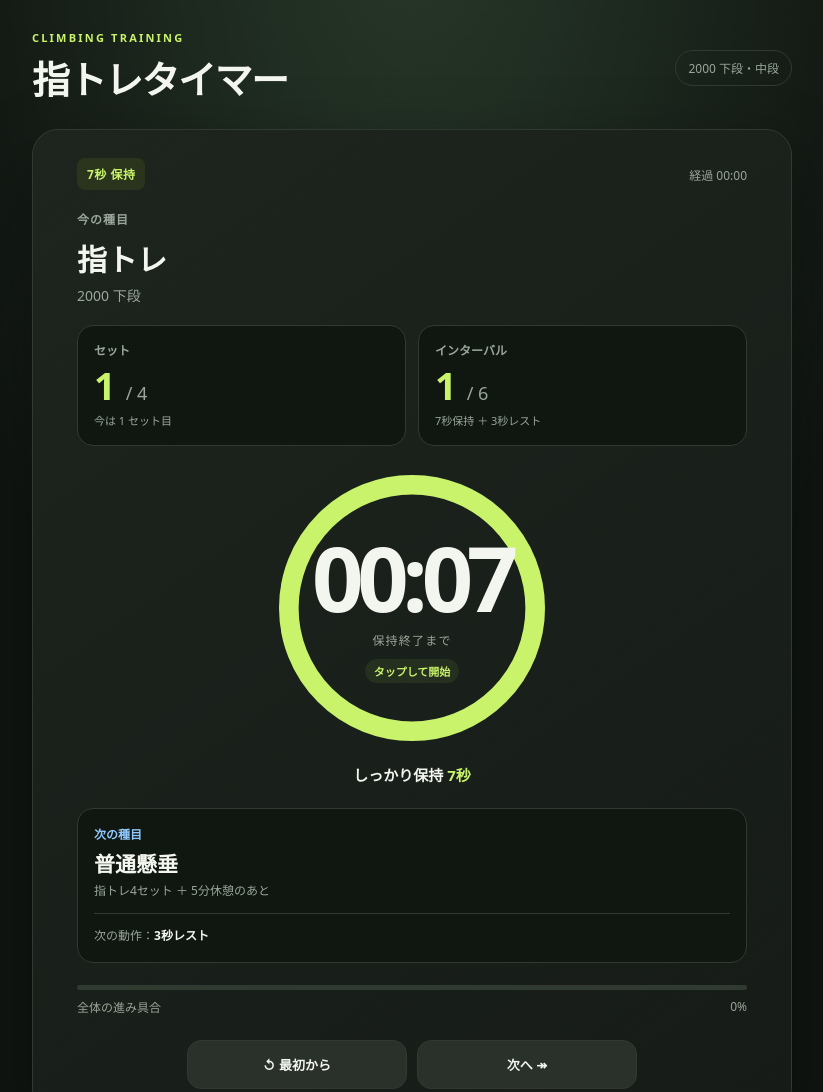
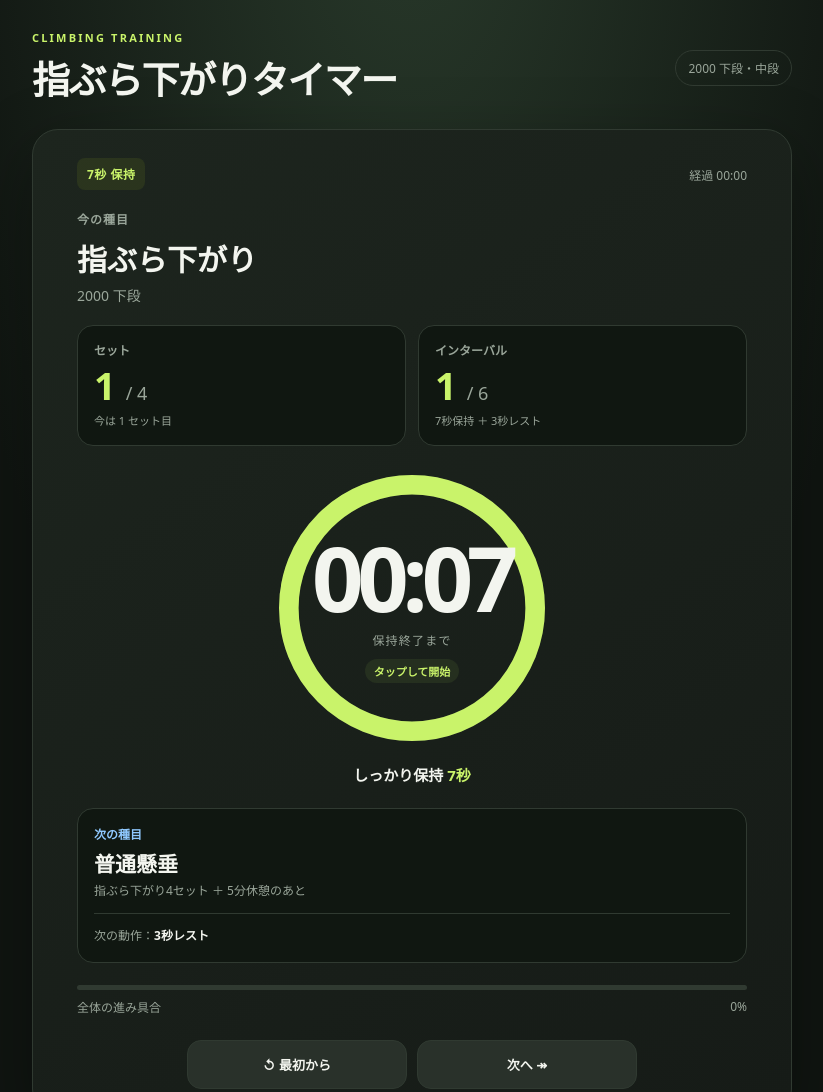
Before and after one commit to eorfeorf/climbing-timer, a plain HTML site: page index.html in a window 1280 px wide. Shown: the top 1092 px of the page, without its empty margins (228-1051 px from the left). Drawn offline with Linux system fonts and the light colour scheme.

Commit message:
Rename finger training to 指ぶら下がり

```diff
--- a/index.html
+++ b/index.html
@@ -4,7 +4,7 @@
   <meta charset="utf-8">
   <meta name="viewport" content="width=device-width, initial-scale=1, viewport-fit=cover">
   <meta name="theme-color" content="#101511">
-  <title>指トレ｜クライミングタイマー</title>
+  <title>指ぶら下がり｜クライミングタイマー</title>
   <style>
     :root{color-scheme:dark;--bg:#101511;--panel:#191f1a;--line:#303a31;--text:#f3f5ef;--muted:#9aa69a;--lime:#c9f36a;--orange:#ffab70;--blue:#90c9ff}
     *{box-sizing:border-box}body{margin:0;min-height:100vh;background:radial-gradient(ellipse at 50% -15%,#293a2b 0,transparent 55%),var(--bg);color:var(--text);font-family:ui-sans-serif,system-ui,-apple-system,"Hiragino Kaku Gothic ProN",Meiryo,sans-serif;display:flex;justify-content:center;padding:30px 16px 40px}
@@ -107,18 +107,18 @@
 </head>
 <body>
 <main>
-  <header><div><div class="eyebrow">CLIMBING TRAINING</div><h1>指トレタイマー</h1></div><div class="badge">2000 下段・中段</div></header>
+  <header><div><div class="eyebrow">CLIMBING TRAINING</div><h1>指ぶら下がりタイマー</h1></div><div class="badge">2000 下段・中段</div></header>
   <section class="timer" id="timer" aria-live="polite">
     <div class="sectionline"><span class="phase" id="phase">READY</span><div class="session-meta"><span class="elapsed" id="elapsed">経過 00:00</span><span class="wake-status" id="wakeStatus" role="status"></span></div></div>
     <div class="current-exercise"><span class="now-label">今の種目</span>
-    <div class="title" id="title">指トレ</div><div class="detail" id="detail">2000 下段</div></div>
+    <div class="title" id="title">指ぶら下がり</div><div class="detail" id="detail">2000 下段</div></div>
     <div class="metrics">
       <div class="metric"><span class="metric-label">セット</span><strong class="metric-value" id="setValue">1 <small>/ 4</small></strong><span class="metric-note" id="setNote">全4セット</span></div>
       <div class="metric"><span class="metric-label" id="intervalLabel">インターバル</span><strong class="metric-value" id="intervalValue">1 <small>/ 6</small></strong><span class="metric-note" id="intervalNote">7秒保持 ＋ 3秒レスト</span></div>
     </div>
     <div class="dial" id="dial"><svg viewBox="0 0 100 100" aria-hidden="true"><circle class="track" cx="50" cy="50" r="44"/><circle class="arc" id="arc" cx="50" cy="50" r="44"/></svg><button type="button" class="clock timer-toggle" id="toggle" aria-label="タイマーを開始" aria-pressed="false"><strong id="clock">00:07</strong><span id="clockLabel">次の動作まで</span><span class="clock-action" id="toggleLabel">タップして開始</span></button></div>
     <div class="cue" id="cue">準備ができたら <em>スタート</em></div>
-    <div class="upcoming"><div class="upcoming-label">次の種目</div><div class="upcoming-title" id="nextExercise">普通懸垂</div><div class="upcoming-note" id="nextExerciseNote">指トレ4セット ＋ 5分休憩のあと</div><div class="next-action">次の動作：<strong id="nextAction">3秒レスト</strong></div></div>
+    <div class="upcoming"><div class="upcoming-label">次の種目</div><div class="upcoming-title" id="nextExercise">普通懸垂</div><div class="upcoming-note" id="nextExerciseNote">指ぶら下がり4セット ＋ 5分休憩のあと</div><div class="next-action">次の動作：<strong id="nextAction">3秒レスト</strong></div></div>
     <div class="progress"><i id="progress"></i></div><div class="counts"><span id="count">全体 0 / 0</span><span id="next">—</span></div>
     <div class="controls"><button type="button" class="secondary" id="reset">↺ 最初から</button><button type="button" class="secondary" id="skip">次へ ↠</button></div>
   </section>
@@ -129,14 +129,14 @@
 (()=>{
   const phases=[];
   for(let set=1;set<=4;set++){
-    const meta={exercise:'指トレ',station:'2000 下段',set,setTotal:4};
+    const meta={exercise:'指ぶら下がり',station:'2000 下段',set,setTotal:4};
     for(let interval=1;interval<=6;interval++){
       phases.push({...meta,type:'hang',duration:7,interval,intervalTotal:6});
       phases.push({...meta,type:'rest',duration:3,interval,intervalTotal:6});
     }
     if(set<4) phases.push({...meta,type:'longrest',duration:120,interval:6,intervalTotal:6});
   }
-  phases.push({exercise:'指トレ',station:'指トレ終了後の休憩',type:'transition',duration:300,set:4,setTotal:4,interval:6,intervalTotal:6});
+  phases.push({exercise:'指ぶら下がり',station:'指ぶら下がり終了後の休憩',type:'transition',duration:300,set:4,setTotal:4,interval:6,intervalTotal:6});
   for(const [exercise,station] of [['普通懸垂','2000 中段・順手'],['逆手懸垂','逆手']]){
     for(let set=1;set<=10;set++) phases.push({exercise,station,type:'pull',duration:60,set,setTotal:10});
   }
@@ -145,12 +145,12 @@
   let index=0,remaining=phases[0].duration,running=false,elapsed=0,last=0,raf=0,ctx;
   function fmt(n){const m=Math.floor(n/60),s=n%60;return `${String(m).padStart(2,'0')}:${String(s).padStart(2,'0')}`}
   function beep(long=false){try{ctx=ctx||new (window.AudioContext||window.webkitAudioContext)();if(ctx.state==='suspended')ctx.resume();const o=ctx.createOscillator(),g=ctx.createGain();o.connect(g);g.connect(ctx.destination);o.frequency.value=long?740:960;g.gain.setValueAtTime(.001,ctx.currentTime);g.gain.exponentialRampToValueAtTime(.16,ctx.currentTime+.015);g.gain.exponentialRampToValueAtTime(.001,ctx.currentTime+(long?.28:.12));o.start();o.stop(ctx.currentTime+(long?.3:.14))}catch{}}
-  function drawSteps(){const groups=[['指トレ','2000 下段｜7秒保持 / 3秒レスト × 6 を4セット'],['セット間レスト','各セット間 2分'],['指トレ後レスト','5分'],['普通懸垂','5回 / 分 × 10セット'],['逆手懸垂','5回 / 分 × 10セット']];$('steps').innerHTML=groups.map(([name,desc])=>`<div class="step" id="step-${name}"><b>${name}</b><small>${desc}</small></div>`).join('')}
+  function drawSteps(){const groups=[['指ぶら下がり','2000 下段｜7秒保持 / 3秒レスト × 6 を4セット'],['セット間レスト','各セット間 2分'],['指ぶら下がり後レスト','5分'],['普通懸垂','5回 / 分 × 10セット'],['逆手懸垂','5回 / 分 × 10セット']];$('steps').innerHTML=groups.map(([name,desc])=>`<div class="step" id="step-${name}"><b>${name}</b><small>${desc}</small></div>`).join('')}
   function actionName(p){
     if(!p)return 'すべてのトレーニング完了';
-    if(p.type==='hang')return `指トレ・7秒保持（セット ${p.set}/4、インターバル ${p.interval}/6）`;
+    if(p.type==='hang')return `指ぶら下がり・7秒保持（セット ${p.set}/4、インターバル ${p.interval}/6）`;
     if(p.type==='rest')return '3秒レスト';
-    if(p.type==='longrest')return `2分休憩 → 指トレ セット ${p.set+1}/4`;
+    if(p.type==='longrest')return `2分休憩 → 指ぶら下がり セット ${p.set+1}/4`;
     if(p.type==='transition')return '5分休憩 → 普通懸垂';
     return `${p.exercise}・5回（セット ${p.set}/10）`;
   }
@@ -205,15 +205,15 @@
     $('title').textContent=p.exercise;
     $('detail').textContent=p.station;
     $('setValue').innerHTML=`${p.set} <small>/ ${p.setTotal}</small>`;
-    $('setNote').textContent=p.type==='transition'?'指トレ4セット完了':p.type==='longrest'?`${p.set}セット完了・次は${p.set+1}セット目`:`今は ${p.set} セット目`;
+    $('setNote').textContent=p.type==='transition'?'指ぶら下がり4セット完了':p.type==='longrest'?`${p.set}セット完了・次は${p.set+1}セット目`:`今は ${p.set} セット目`;
     $('intervalLabel').textContent=p.type==='pull'?'今回の回数':'インターバル';
     $('intervalValue').innerHTML=p.type==='pull'?'5 <small>回</small>':`${p.interval} <small>/ 6</small>`;
     $('intervalNote').textContent=p.type==='pull'?'1分の開始時に5回':p.type==='longrest'||p.type==='transition'?'6インターバル完了':'7秒保持 ＋ 3秒レスト';
     $('clock').textContent=fmt(Math.ceil(remaining));
     $('clockLabel').textContent=p.type==='hang'?'保持終了まで':p.type==='pull'?'次のセットまで':'休憩終了まで';
-    $('cue').innerHTML=p.type==='hang'?'しっかり保持 <em>7秒</em>':p.type==='pull'?'開始時に <em>5回</em> → 残りはレスト':p.type==='rest'?'手を離して <em>3秒レスト</em>':p.type==='transition'?'指トレ完了・懸垂に備えて休憩':`セット ${p.set} 完了・次のセットに備えて休憩`;
-    $('nextExercise').textContent=p.exercise==='指トレ'?'普通懸垂':p.exercise==='普通懸垂'?'逆手懸垂':'トレーニング完了';
-    $('nextExerciseNote').textContent=p.exercise==='指トレ'?(p.type==='transition'?'この休憩が終わったら開始':'指トレ4セット ＋ 5分休憩のあと'):p.exercise==='普通懸垂'?'普通懸垂10セットが終わったら開始':'逆手懸垂10セットでメニュー終了';
+    $('cue').innerHTML=p.type==='hang'?'しっかり保持 <em>7秒</em>':p.type==='pull'?'開始時に <em>5回</em> → 残りはレスト':p.type==='rest'?'手を離して <em>3秒レスト</em>':p.type==='transition'?'指ぶら下がり完了・懸垂に備えて休憩':`セット ${p.set} 完了・次のセットに備えて休憩`;
+    $('nextExercise').textContent=p.exercise==='指ぶら下がり'?'普通懸垂':p.exercise==='普通懸垂'?'逆手懸垂':'トレーニング完了';
+    $('nextExerciseNote').textContent=p.exercise==='指ぶら下がり'?(p.type==='transition'?'この休憩が終わったら開始':'指ぶら下がり4セット ＋ 5分休憩のあと'):p.exercise==='普通懸垂'?'普通懸垂10セットが終わったら開始':'逆手懸垂10セットでメニュー終了';
     $('nextAction').textContent=actionName(phases[index+1]);
     $('count').textContent='全体の進み具合';
     const percent=Math.round(index/phases.length*100);
@@ -221,7 +221,7 @@
     $('dial').className='dial '+(p.type==='pull'?'pull':resting?'rest':'');
     arc.style.strokeDashoffset=circumference*(1-remaining/p.duration);
     for(const el of document.querySelectorAll('.step'))el.classList.remove('active','done');
-    const active=p.type==='transition'?'指トレ後レスト':p.type==='longrest'?'セット間レスト':p.exercise;
+    const active=p.type==='transition'?'指ぶら下がり後レスト':p.type==='longrest'?'セット間レスト':p.exercise;
     const node=$('step-'+active);if(node)node.classList.add('active');
   }
   function advance(){index++;if(index>=phases.length){running=false;$('toggle').disabled=true;update();beep(true);return}remaining=phases[index].duration;beep(phases[index].type==='longrest');update()}
```
